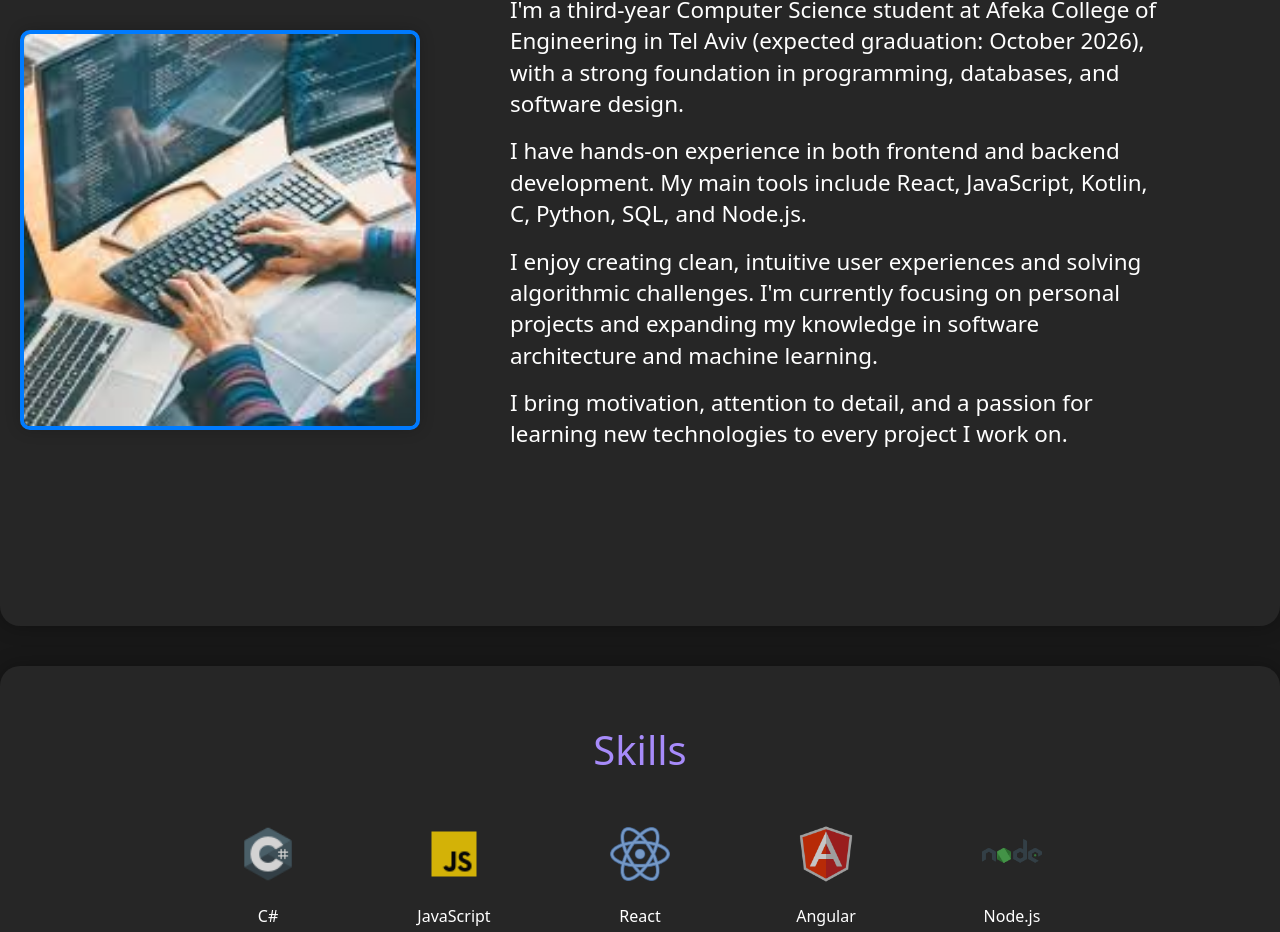
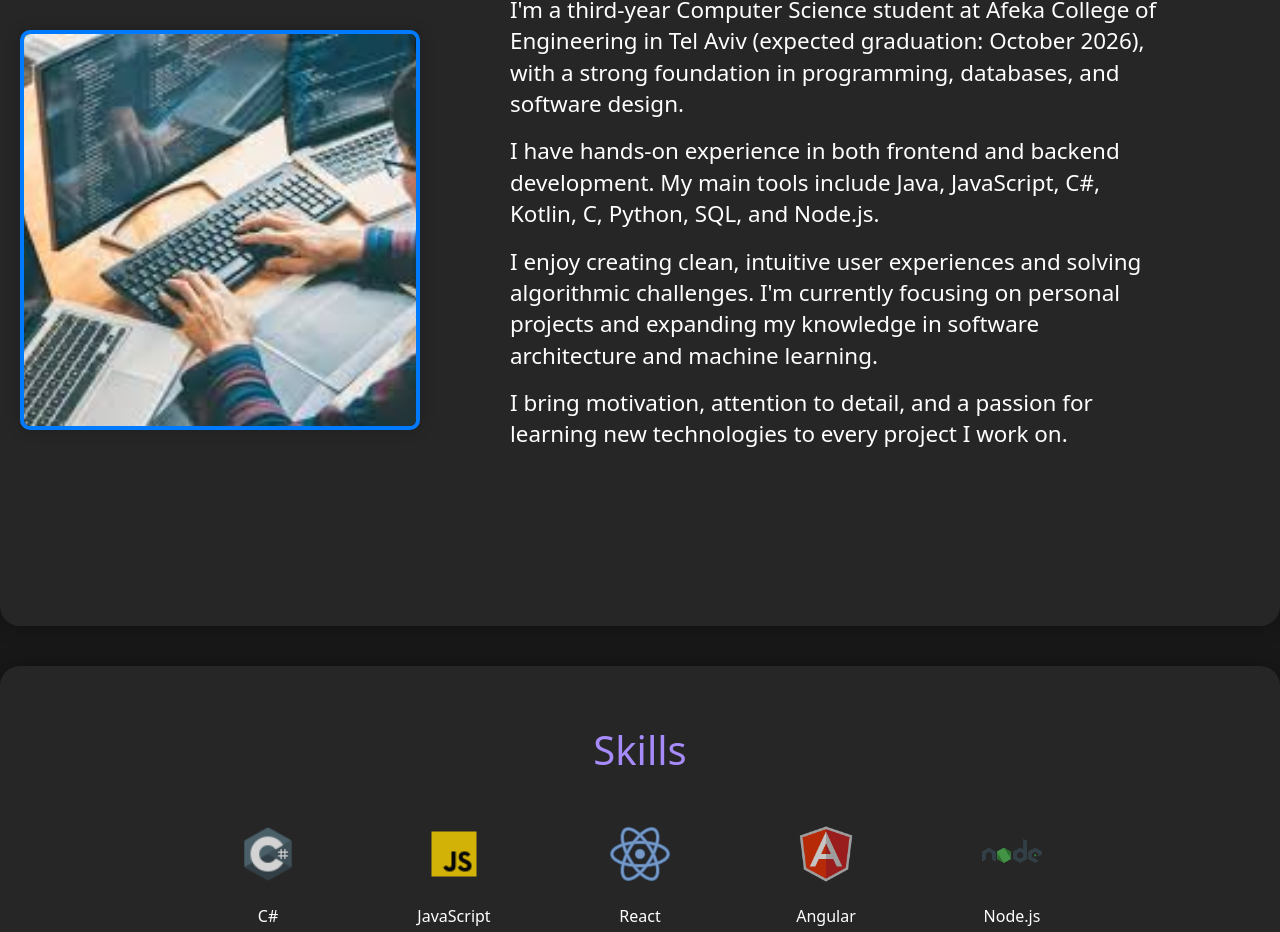
Before and after one commit to rongo270/my-portfolio, a React (Create React App) app: page / in a window 1280 px wide. Shown: the part 894-1826 px from the top of the page. Built offline with nearby package versions, Linux system fonts and the light colour scheme.

Commit message:
Update About.js

```diff
--- a/src/components/About.js
+++ b/src/components/About.js
@@ -14,7 +14,7 @@ function About() {
                         I'm a third-year Computer Science student at Afeka College of Engineering in Tel Aviv (expected graduation: October 2026), with a strong foundation in programming, databases, and software design.
                     </p>
                     <p>
-                        I have hands-on experience in both frontend and backend development. My main tools include React, JavaScript, Kotlin, C, Python, SQL, and Node.js.
+                        I have hands-on experience in both frontend and backend development. My main tools include Java, JavaScript, C#, Kotlin, C, Python, SQL, and Node.js.
                     </p>
                     <p>
                         I enjoy creating clean, intuitive user experiences and solving algorithmic challenges. I'm currently focusing on personal projects and expanding my knowledge in software architecture and machine learning.
```
